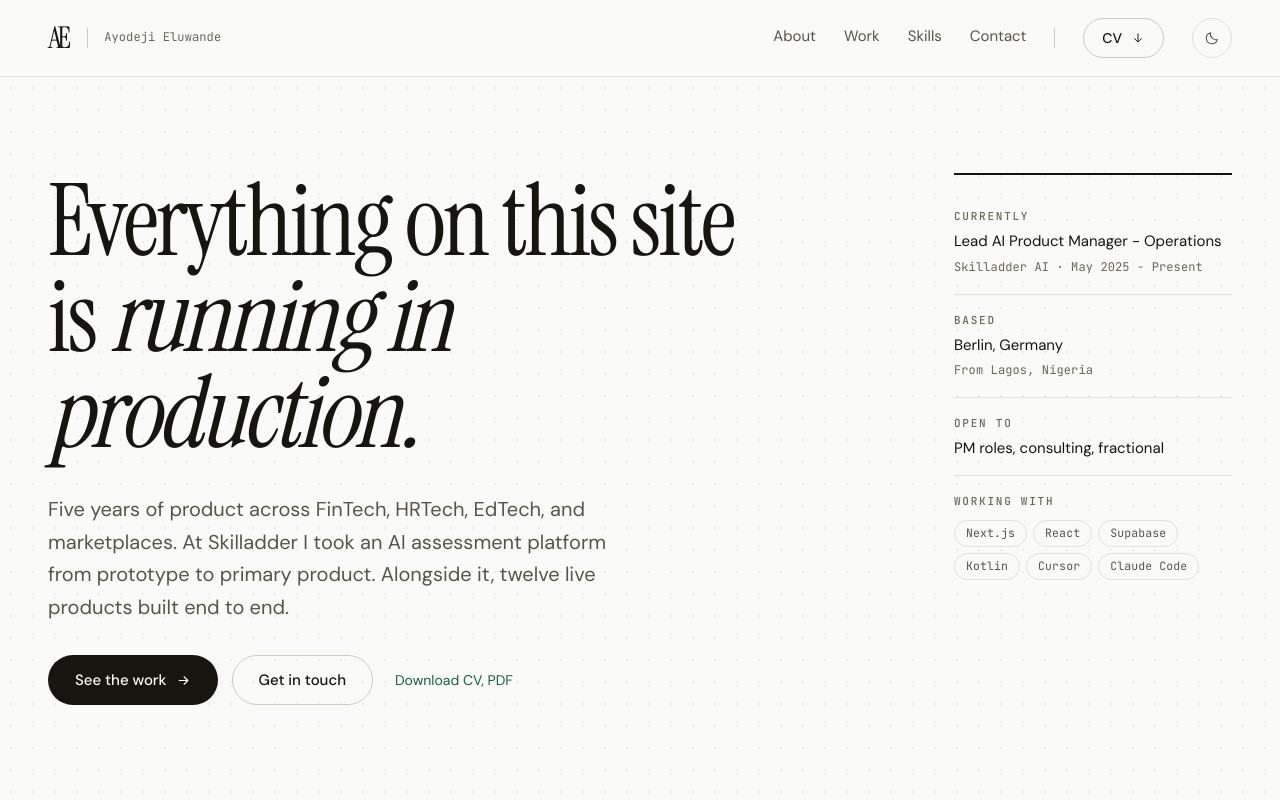
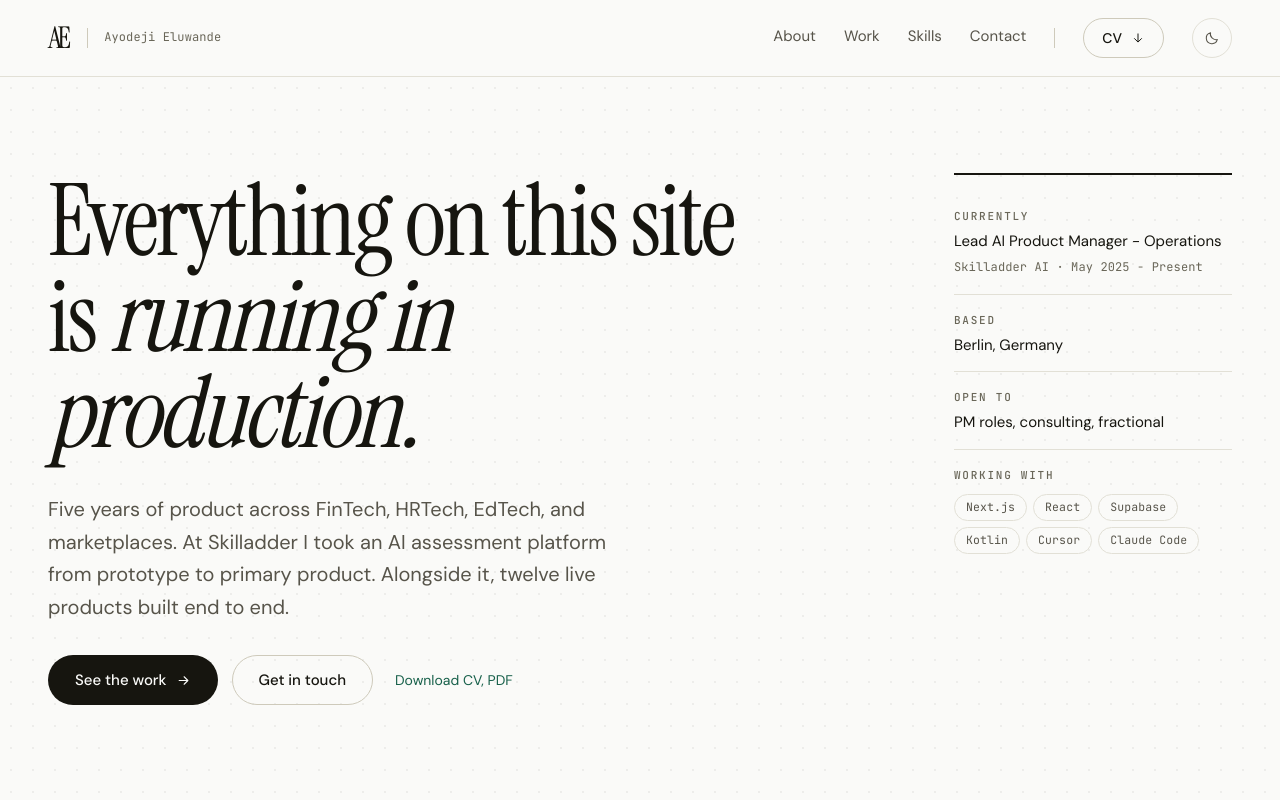
Before and after one commit to IamDejman/portfolio, a Next.js app: page / in a window 1280 px wide. Shown: the top 800 px of the page. Built offline with nearby package versions, Linux system fonts and the light colour scheme.

Commit message:
fix(copy): Remove origin line from hero dossier and about sidebar

```diff
--- a/src/app/about/page.tsx
+++ b/src/app/about/page.tsx
@@ -99,7 +99,6 @@ export default function AboutPage() {
             <div className="flex flex-col gap-1 border-b border-line py-4">
               <span className="label">Based in</span>
               <p className="text-[15px]">Berlin, Germany</p>
-              <p className="meta">From Lagos, Nigeria</p>
             </div>
             <div className="flex flex-col gap-1 border-b border-line py-4">
               <span className="label">Education</span>
--- a/src/app/page.tsx
+++ b/src/app/page.tsx
@@ -19,7 +19,7 @@ const heroFacts = [
     line: currentRoles[0].title,
     meta: `${currentRoles[0].org} · ${currentRoles[0].period}`,
   },
-  { label: "Based", line: "Berlin, Germany", meta: "From Lagos, Nigeria" },
+  { label: "Based", line: "Berlin, Germany", meta: "" },
   {
     label: "Open to",
     line: "PM roles, consulting, fractional",
```
